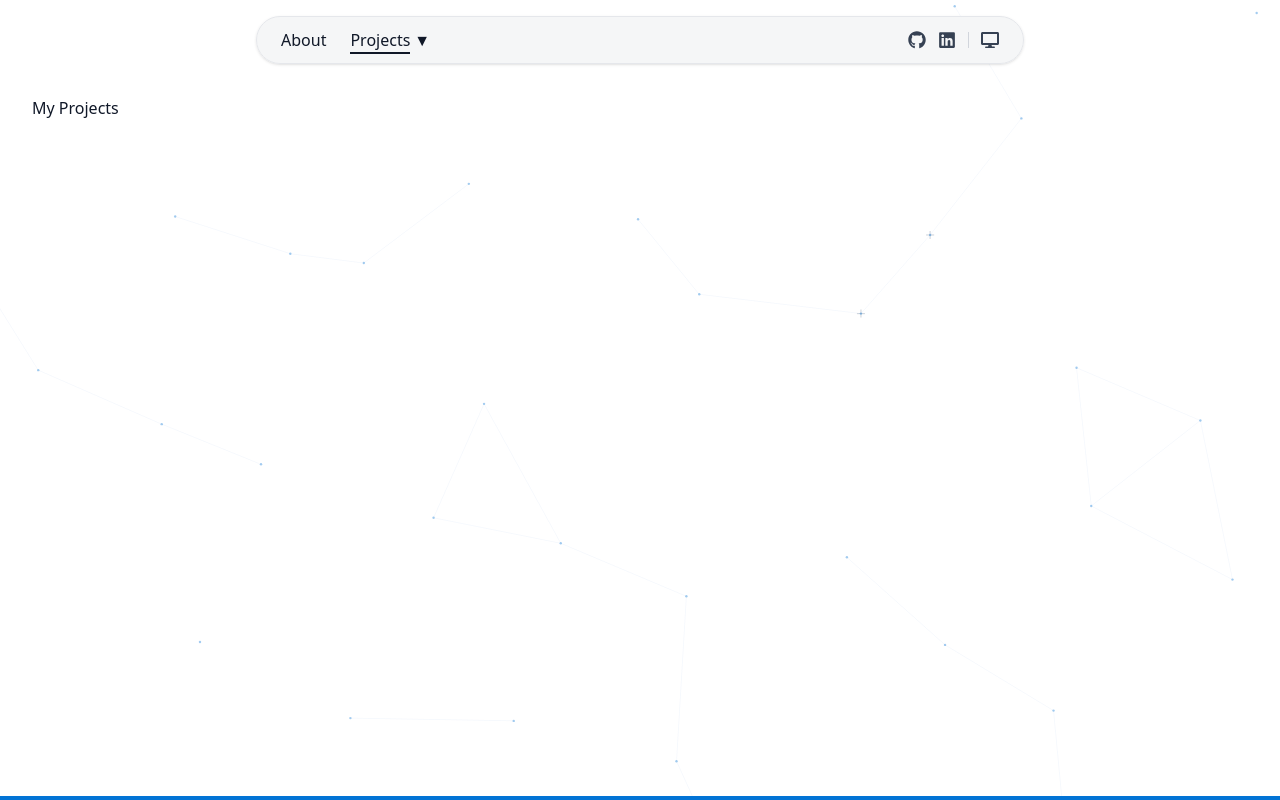
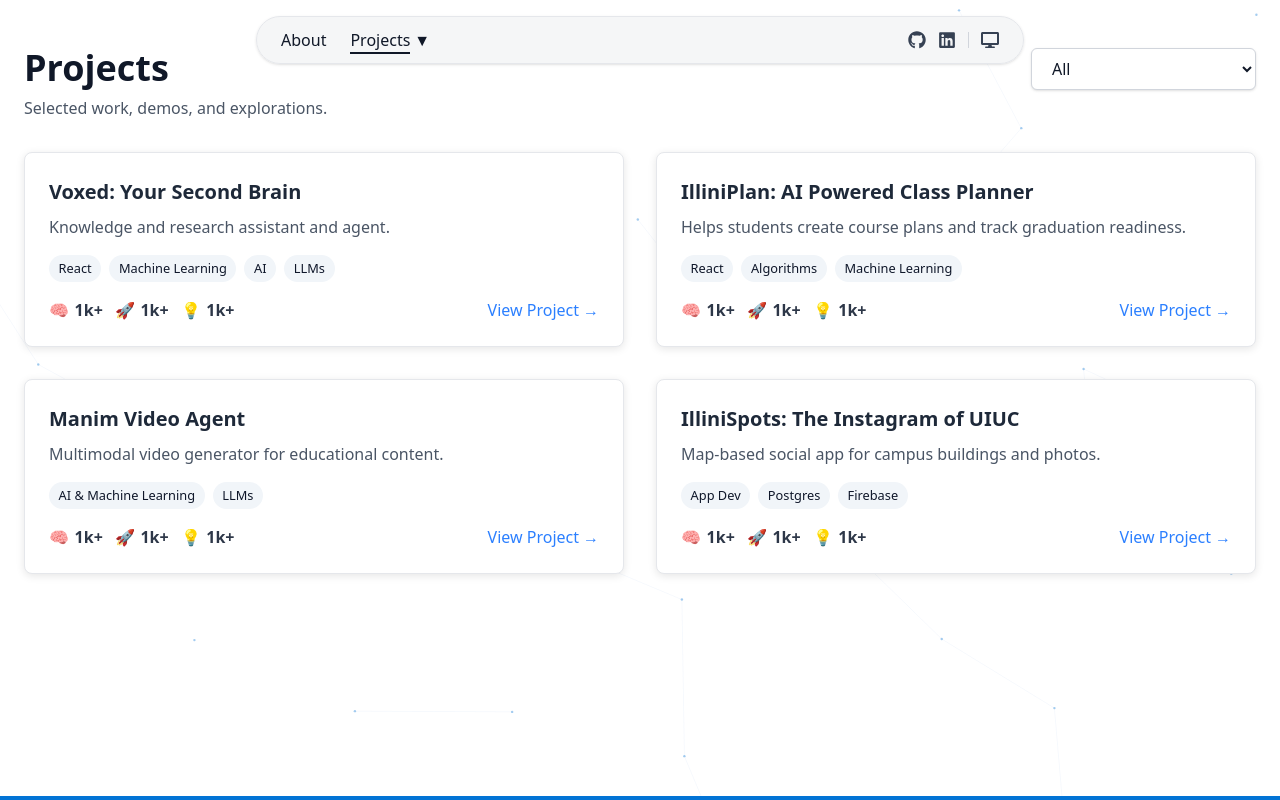
Before and after one commit to ramennissan/portfolio, a React (Vite) app: page /projects in a window 1280 px wide. Built offline with nearby package versions, Linux system fonts and the light colour scheme.

Commit message:
Projects: add Projects page, extend ProjectCard with tags/stats and styles

```diff
--- a/src/components/ProjectCard.tsx
+++ b/src/components/ProjectCard.tsx
@@ -15,14 +15,30 @@ interface ProjectCardProps {
 }
 
 const ProjectCard: React.FC<ProjectCardProps> = ({ project }) => {
-  const { title, description, link, linkText = 'View Project' } = project;
+  const { title, description, link, linkText = 'View Project', tags = [] } = project;
   return (
     <div className={styles.card}>
       <h3 className={styles.title}>{title}</h3>
       <p className={styles.description}>{description}</p>
-      <a href={link} className={styles.link} target="_blank" rel="noopener noreferrer">
-        {linkText}
-      </a>
+
+      {tags.length > 0 && (
+        <div className={styles.tags}>
+          {tags.map(t => (
+            <span key={t} className={styles.tag}>{t}</span>
+          ))}
+        </div>
+      )}
+
+      <div className={styles.metaRow}>
+        <div className={styles.stats}>
+          <span className={styles.stat}>🧠 <strong>1k+</strong></span>
+          <span className={styles.stat}>🚀 <strong>1k+</strong></span>
+          <span className={styles.stat}>💡 <strong>1k+</strong></span>
+        </div>
+        <a href={link} className={styles.link} target="_blank" rel="noopener noreferrer">
+          {linkText}
+        </a>
+      </div>
     </div>
   )
 }
--- a/src/pages/Projects.tsx
+++ b/src/pages/Projects.tsx
@@ -1,8 +1,78 @@
+import React, { useMemo, useState } from 'react';
+import ProjectCard, { Project } from '@/components/ProjectCard';
+
+const sampleProjects: Project[] = [
+  {
+    id: 'voxed',
+    title: 'Voxed: Your Second Brain',
+    description: 'Knowledge and research assistant and agent.',
+    link: '#',
+    tags: ['React', 'Machine Learning', 'AI', 'LLMs'],
+  },
+  {
+    id: 'illini',
+    title: 'IlliniPlan: AI Powered Class Planner',
+    description: 'Helps students create course plans and track graduation readiness.',
+    link: '#',
+    tags: ['React', 'Algorithms', 'Machine Learning'],
+  },
+  {
+    id: 'manim',
+    title: 'Manim Video Agent',
+    description: 'Multimodal video generator for educational content.',
+    link: '#',
+    tags: ['AI & Machine Learning', 'LLMs'],
+  },
+  {
+    id: 'illinispots',
+    title: 'IlliniSpots: The Instagram of UIUC',
+    description: 'Map-based social app for campus buildings and photos.',
+    link: '#',
+    tags: ['App Dev', 'Postgres', 'Firebase'],
+  }
+];
+
 export default function Projects() {
+  const [filter, setFilter] = useState<string>('All');
+
+  const tags = useMemo(() => {
+    const set = new Set<string>();
+    sampleProjects.forEach(p => p.tags?.forEach(t => set.add(t)));
+    return ['All', ...Array.from(set)];
+  }, []);
+
+  const visible = useMemo(() => {
+    if (filter === 'All') return sampleProjects;
+    return sampleProjects.filter(p => p.tags?.includes(filter));
+  }, [filter]);
+
   return (
-    <section id="projects" style={{ padding: '6rem 2rem 2rem 2rem' }}>
-      <h1>My Projects</h1>
-      <p></p>
+    <section id="projects" className="px-6 py-12 max-w-7xl mx-auto">
+      <div className="flex items-start justify-between mb-8">
+        <div>
+          <h1 className="text-4xl font-extrabold mb-2">Projects</h1>
+          <p className="text-gray-600">Selected work, demos, and explorations.</p>
+        </div>
+
+        <div>
+          <label className="sr-only">Filter by tag</label>
+          <select
+            value={filter}
+            onChange={(e) => setFilter(e.target.value)}
+            className="px-4 py-2 rounded-md border border-gray-300 shadow-sm bg-white focus:outline-none"
+          >
+            {tags.map(t => (
+              <option key={t} value={t}>{t}</option>
+            ))}
+          </select>
+        </div>
+      </div>
+
+      <div className="grid grid-cols-1 md:grid-cols-2 gap-8">
+        {visible.map(p => (
+          <ProjectCard key={p.id} project={p} />
+        ))}
+      </div>
     </section>
-  )
+  );
 }
--- a/src/styles/ProjectCard.module.css
+++ b/src/styles/ProjectCard.module.css
@@ -62,3 +62,48 @@
 .link:hover::after {
   transform: translateX(2px);
 }
+
+.tags {
+  display: flex;
+  gap: 0.5rem;
+  flex-wrap: wrap;
+  margin-bottom: 1rem;
+}
+
+.tag {
+  background: #f1f5f9;
+  color: #0f172a;
+  padding: 0.25rem 0.6rem;
+  border-radius: 999px;
+  font-size: 0.8rem;
+}
+
+.dark .tag {
+  background: #1f2937;
+  color: #e6eef8;
+}
+
+.metaRow {
+  display: flex;
+  align-items: center;
+  justify-content: space-between;
+  gap: 1rem;
+  margin-top: 0.5rem;
+}
+
+.stats {
+  display: flex;
+  gap: 0.75rem;
+  align-items: center;
+}
+
+.stat {
+  display: inline-flex;
+  gap: 0.35rem;
+  align-items: center;
+  color: #2d3748;
+}
+
+.dark .stat {
+  color: #cbd5e1;
+}
```
